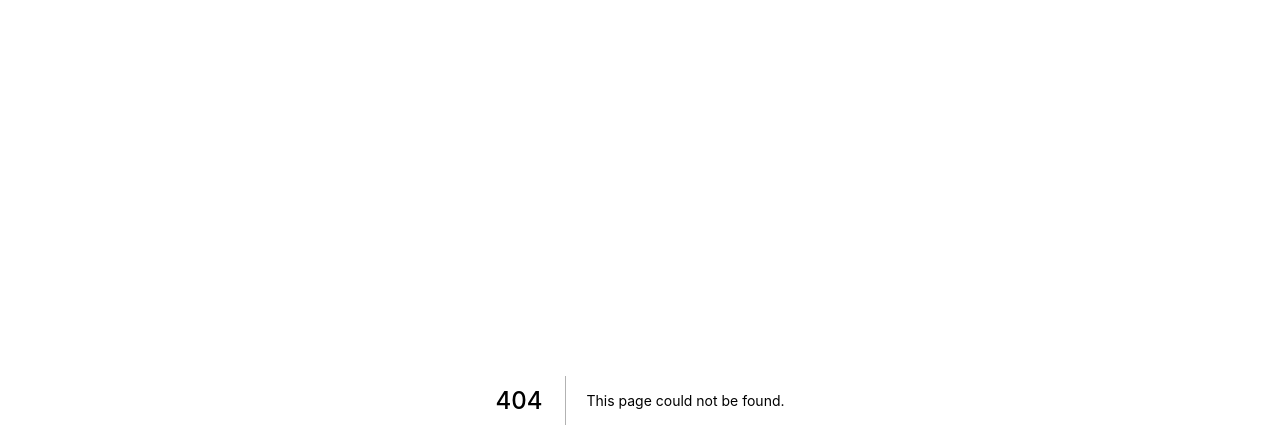
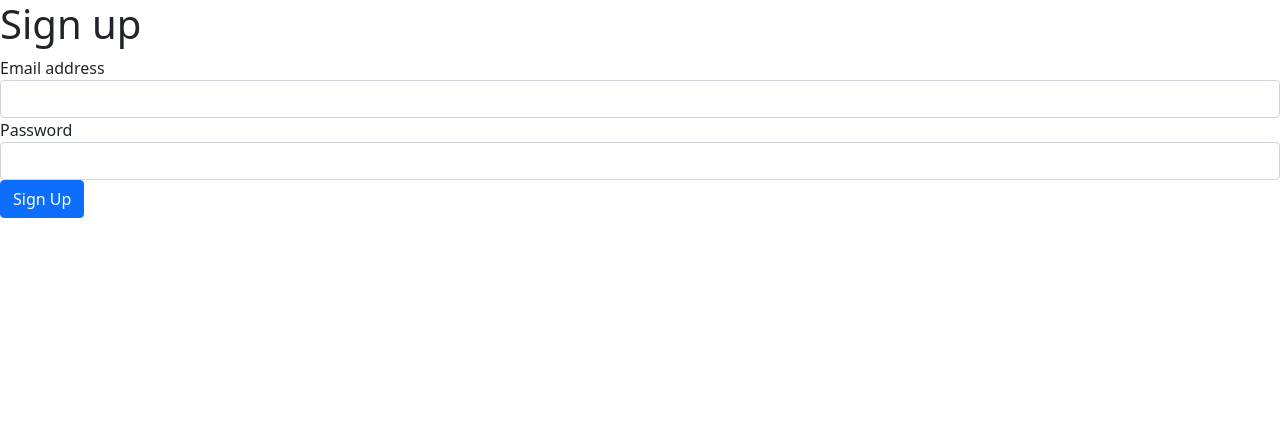
Before and after one commit to tomppa/microservice_learning_tickets, a Next.js app in the folder ticketing/client/: page /auth/signup in a window 1280 px wide. Before the commit this address had no page. Shown: the top 448 px of the page. Built offline with nearby package versions, Linux system fonts and the light colour scheme.

Commit message:
Finished lecture #213, added in a sign up form.

```diff
--- /dev/null
+++ b/ticketing/client/pages/auth/signup.js
@@ -0,0 +1,18 @@
+const signupForm = () => {
+  return (
+    <form>
+      <h1>Sign up</h1>
+      <div className='form-group'>
+        <label>Email address</label>
+        <input className='form-control' />
+      </div>
+      <div className='form-group'>
+        <label>Password</label>
+        <input type='password' className='form-control' />
+      </div>
+      <button className='btn btn-primary'>Sign Up</button>
+    </form>
+  );
+};
+
+export default signupForm;
```
